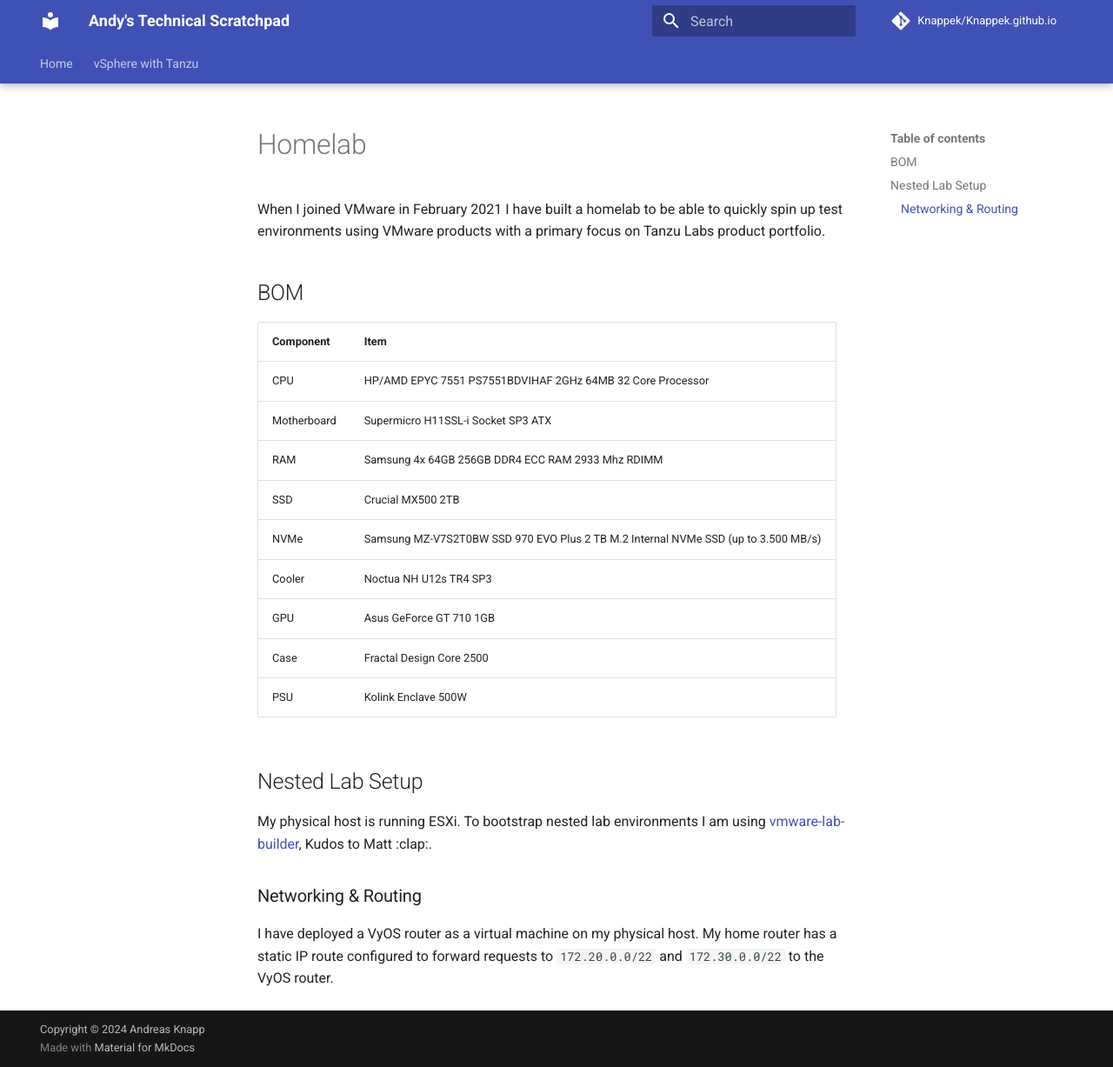
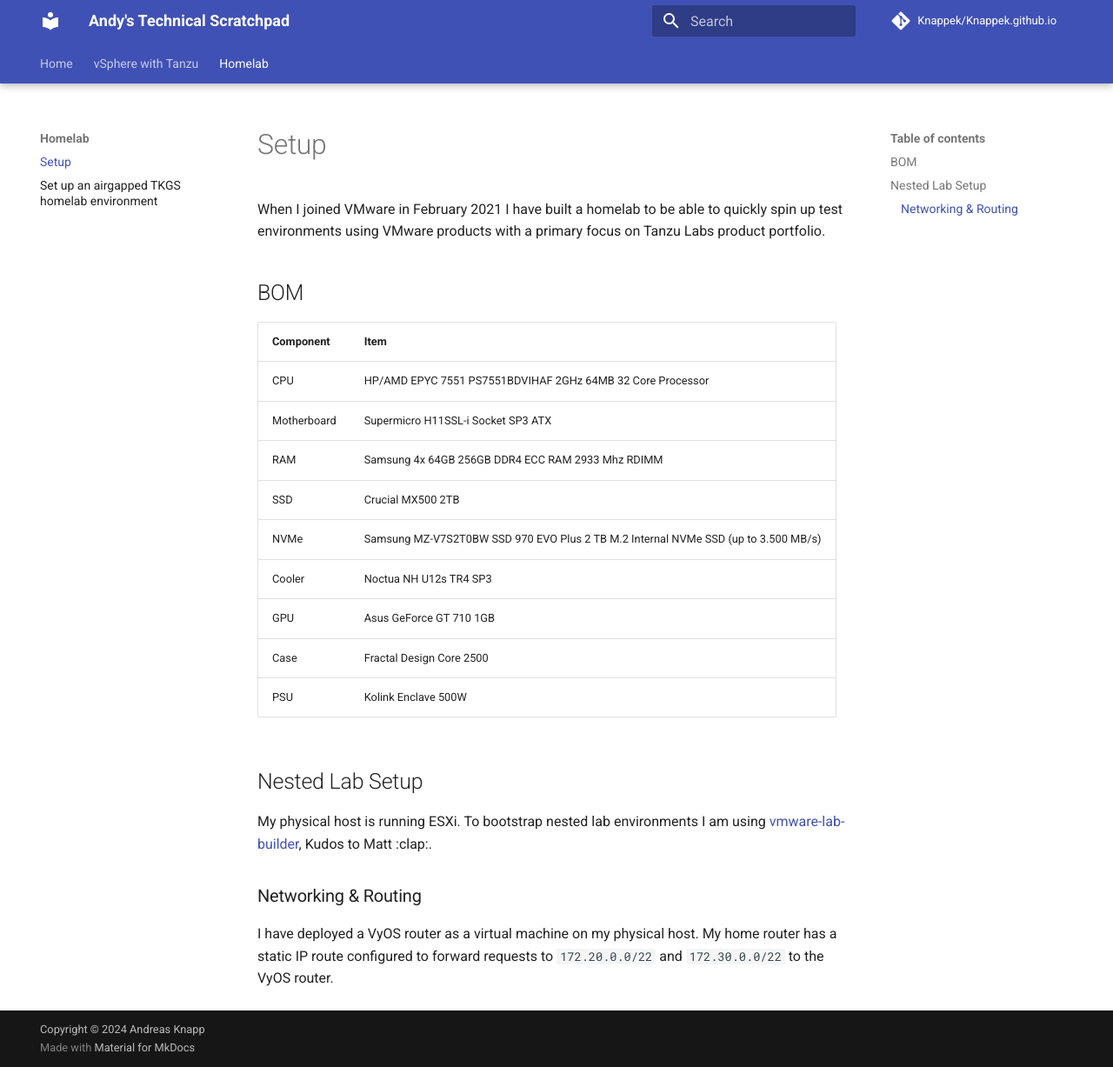
Before and after one commit to Knappek/Knappek.github.io, an MkDocs documentation site: the page built from docs/homelab/index.md, in a window 1280 px wide and 1227 px high. Shown: the whole window at 87% size. Built offline with MkDocs 1.6.1 and Material for MkDocs 9.7.7, drawn with Linux system fonts in a browser that asks for light colours; comment, search, counter and statistics services are not loaded.

Commit message:
make homelab visible

```diff
--- a/docs/homelab/index.md
+++ b/docs/homelab/index.md
@@ -1,4 +1,4 @@
-# Homelab
+# Setup
 
 When I joined VMware in February 2021 I have built a homelab to be able to quickly spin up test environments using VMware products with a primary focus on Tanzu Labs product portfolio.
 
--- a/mkdocs.yml
+++ b/mkdocs.yml
@@ -14,6 +14,10 @@
   - Tanzu Packages:
     - Intro: vsphere-with-tanzu/tanzu-packages/index.md
     - Airgapped Installation: vsphere-with-tanzu/tanzu-packages/deploy-packages-airgapped.md
+- Homelab:
+  - Setup: homelab/index.md
+  - Set up an airgapped TKGS homelab environment: homelab/airgapped-tkgs.md
+
 
 theme:
   name: material
```
